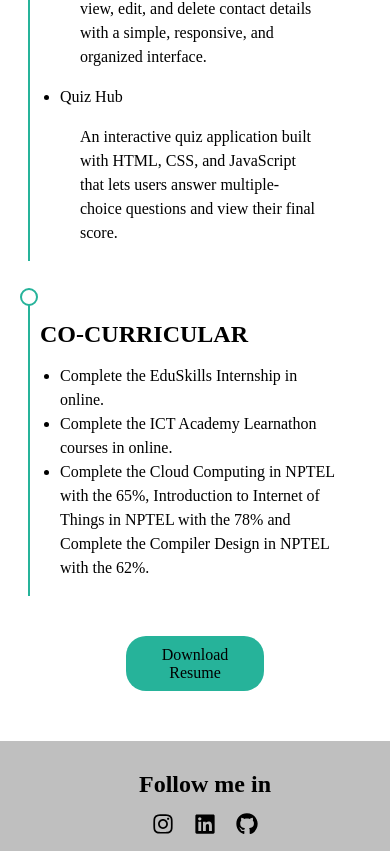
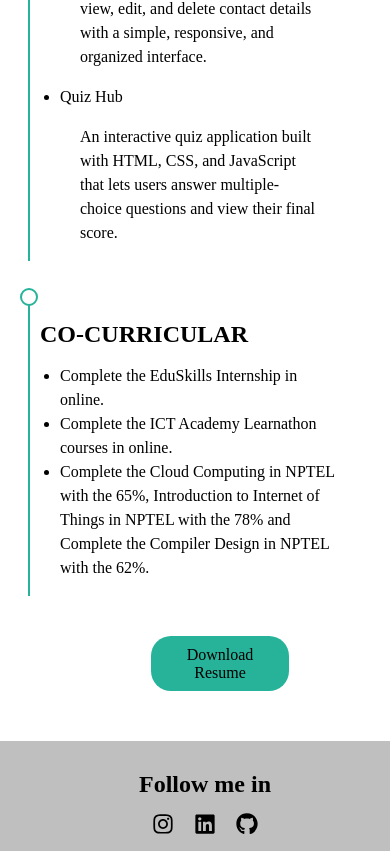
Before and after one commit to Jayamurugan1234/Portfolio, a React app: page /resume in a window 390 px wide. Shown: the part 2173-3024 px from the top of the page. Built offline with nearby package versions, Linux system fonts and the light colour scheme; the HTML template or start-up script is replaced by a standard one.

Commit message:
Update Resume.css

```diff
--- a/src/pages/Resume.css
+++ b/src/pages/Resume.css
@@ -673,6 +673,8 @@
         text-decoration: none !important;
         width: 25%;
         height: 35px;
+        margin-left: 50px;
+
 
     }
 
```
